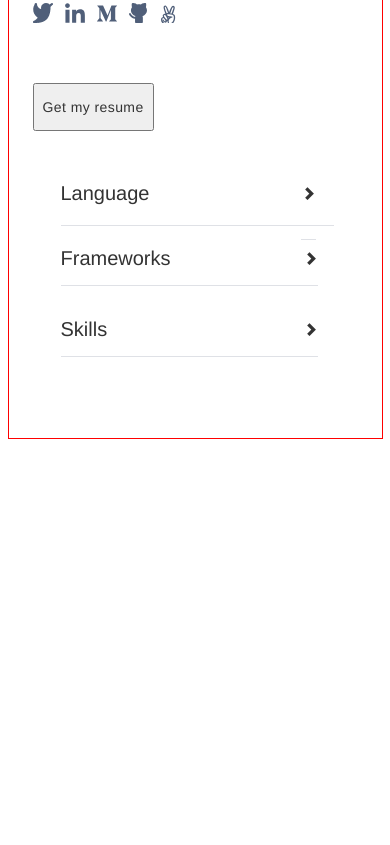
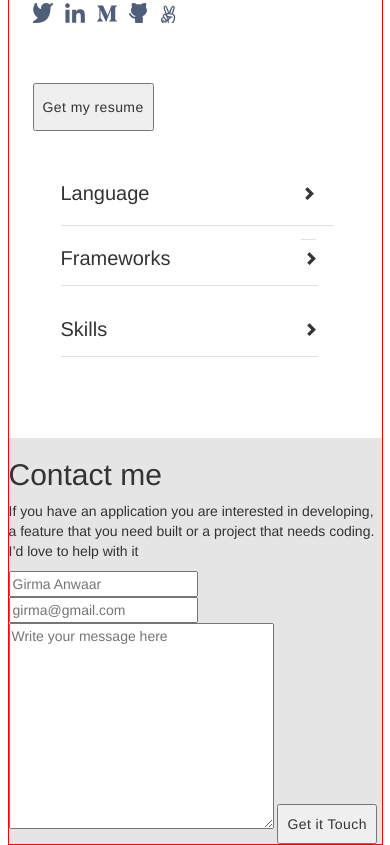
Before and after one commit to girma336/mobile-portfolio, a plain HTML site: page index.html in a window 390 px wide. Shown: the part 3880-4725 px from the top of the page. Before the commit the page ends 4319 px from the top, so only its background shows below. Drawn offline with nearby package versions, Linux system fonts and the light colour scheme.

Commit message:
add html  file contain contact me form for mobile version portfolio

```diff
--- a/index.html
+++ b/index.html
@@ -195,6 +195,42 @@
                 </div>
             </article>
         </section>
+        <section class="Contact-me">
+        <h2>Contact me</h2>
+        <p>
+          If you have an application you are interested in developing, a feature
+          that you need built or a project that needs coding. I’d love to help
+          with it
+        </p>
+        <form action="https://formspree.io/f/{form_id}" methode="post">
+          <input
+            type="text"
+            name="user name"
+            placeholder="Girma Anwaar"
+            required
+            maxlength="30"
+          />
+          <input
+            type="email"
+            name="email"
+            placeholder="girma@gmail.com"
+            required
+            placeholder="user name"
+            required
+            maxlength="30"
+          />
+          <textarea
+            name="message"
+            id="message"
+            cols="30"
+            rows="10"
+            required
+            maxlength="500"
+            placeholder="Write your message here"
+          ></textarea>
+          <button type="submit">Get it Touch</button>
+        </form>
+      </section>
     </div>
 </body>
 </html>
```
